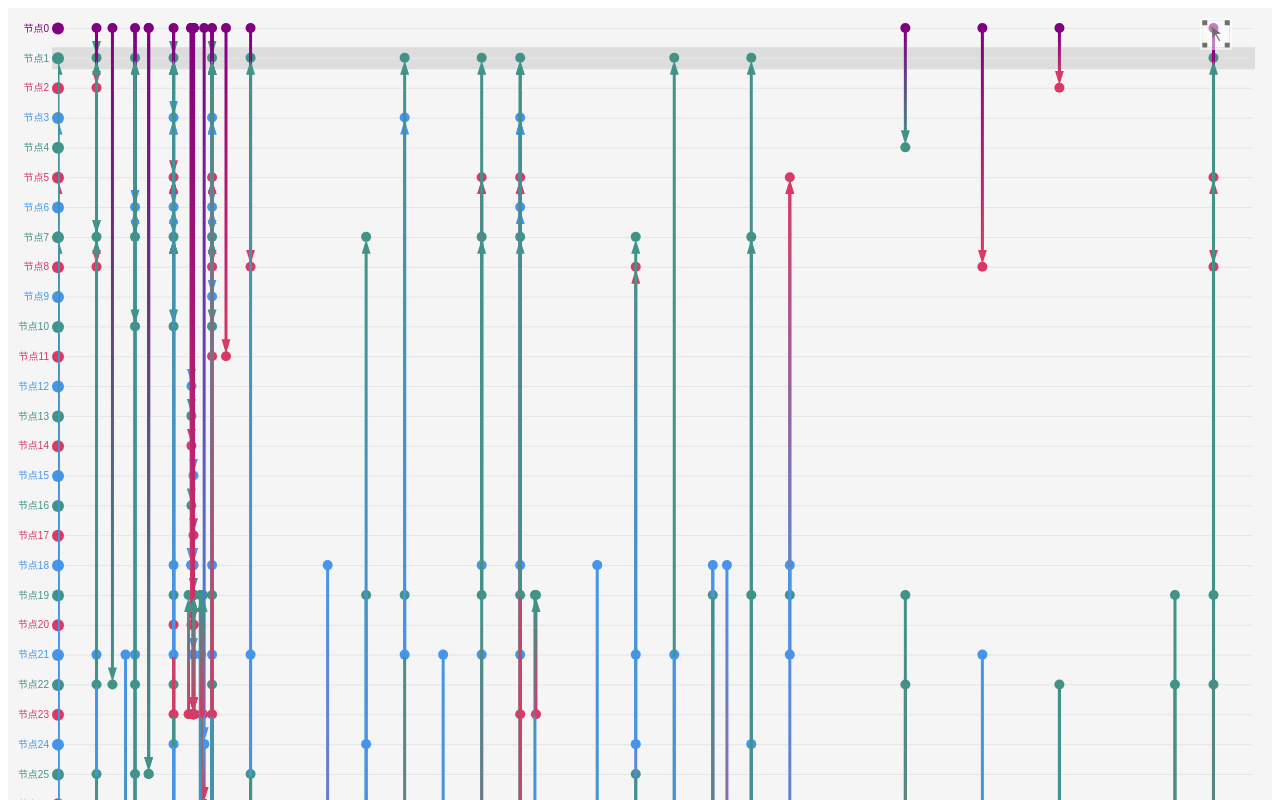
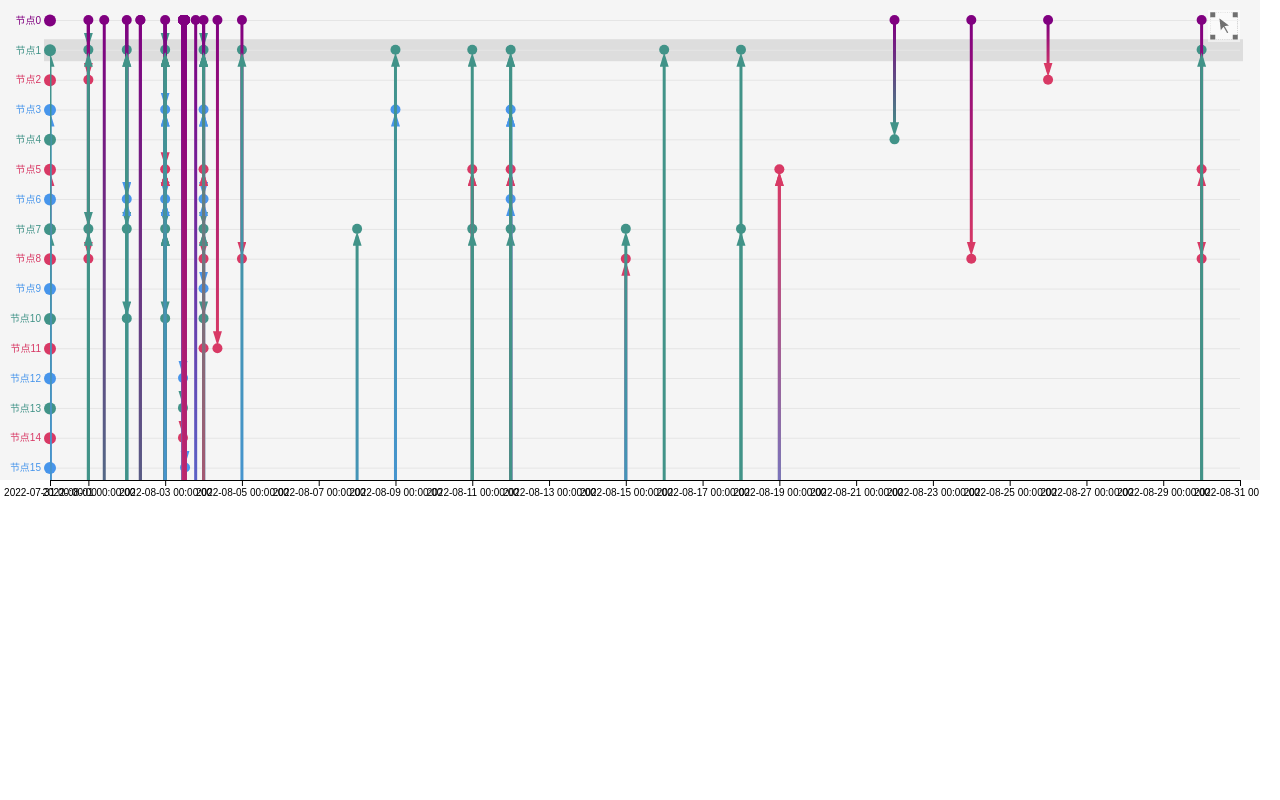
Before and after one commit to hyqaimx/graph-timeline, a React app: page / in a window 1280 px wide. Shown: the top 800 px of the page. Built offline with nearby package versions, Linux system fonts and the light colour scheme.

Commit message:
feat: 解决了出现高度溢出图标容器时出现横向滚动条的问题

```diff
--- /dev/null
+++ b/pages/index.less
@@ -0,0 +1,4 @@
+* {
+    padding: 0;
+    margin: 0;
+}
--- a/pages/index.tsx
+++ b/pages/index.tsx
@@ -2,6 +2,7 @@ import React, { useEffect, useState } from 'react';
 import ReactDOM from 'react-dom';
 import { nodes as ns, links as ls } from './data';
 import GraphTimeLine from '../src';
+import './index.less'
 
 const App = () => {
   // const [nodes, setNodes] = useState([
@@ -59,7 +60,7 @@ const [selectedItem, setSelectedItem] = useState(['节点1']);
   // }, [])
   return (
     <GraphTimeLine
-      height={1000}
+      height={500}
       nodes={nodes}
       links={links}
       // useBrush={false}
--- a/src/components/main/index.tsx
+++ b/src/components/main/index.tsx
@@ -64,12 +64,12 @@ const Timeline = ({
     // 设置容器的宽度以及自适应
     const listener = () => {
       if (outerRef.current) {
-        setWidth(outerRef.current.clientWidth);
+        setWidth(outerRef.current.clientWidth - 20);
       }
     }
 
     if (!width || width === '100%') {
-      setWidth(outerRef.current.clientWidth);
+      setWidth(outerRef.current.clientWidth - 20);
       window.addEventListener('resize', listener);
     } else {
       if (typeof width === 'number') {
```
